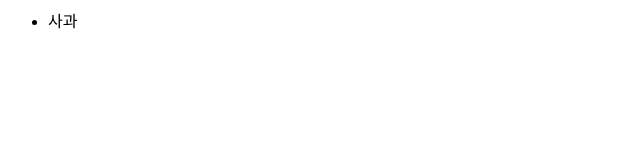
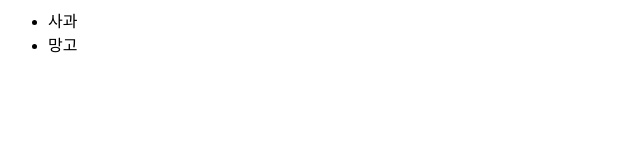
Before and after one commit to iceraingg/test, a plain HTML site: page index.html in a window 1280 px wide. Shown: the full height of the page, 0-640 px from the left. Drawn offline with Linux system fonts and the light colour scheme.

Commit message:
망고추가

```diff
--- a/index.html
+++ b/index.html
@@ -3,6 +3,7 @@
 <body>
 <ul>
  <li>사과</li>
+ <li>망고</li>
 <ul>
 </body>
 </html>
```
